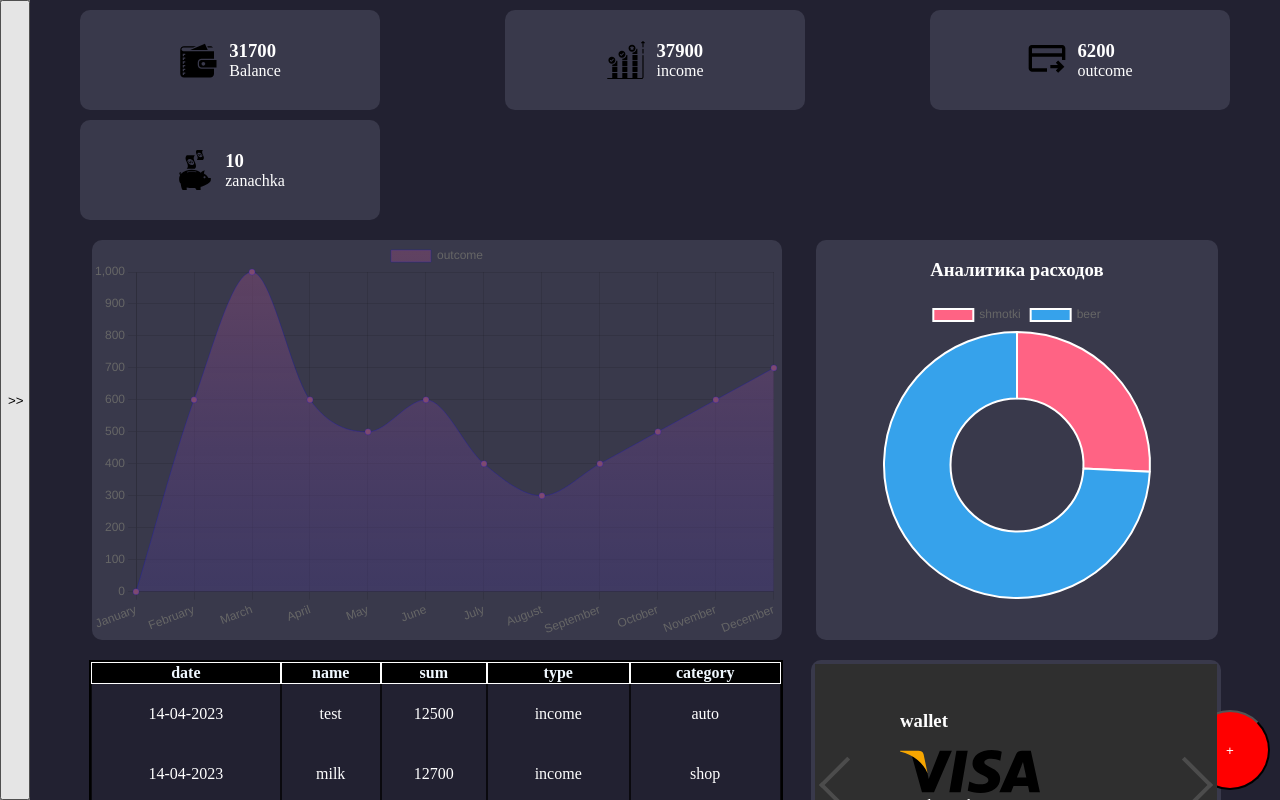
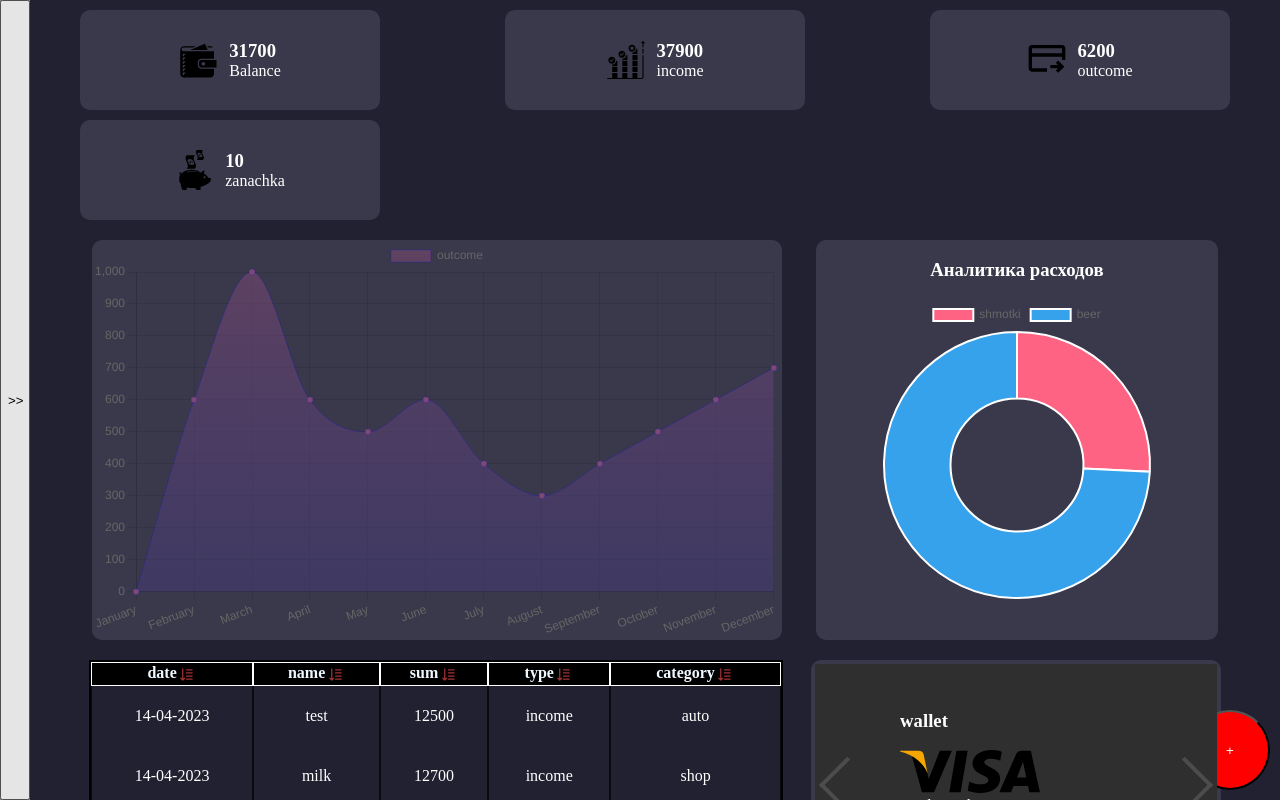
Before and after one commit to shinkar94/myMoney2, a React (Vite) app: page /homepage in a window 1280 px wide. Shown: the top 800 px of the page. Built offline with nearby package versions, Linux system fonts and the light colour scheme.

Commit message:
add new button table + new headerComponent

```diff
--- a/src/App.tsx
+++ b/src/App.tsx
@@ -9,7 +9,6 @@ import {useState} from "react";
 
 function App() {
     const state = useAppSelector(state => state.allState)
-    const [onBlur, setOnBlur] = useState<boolean>(false)
 
     const sum = (type: string) => {
         return state.filter(item =>
--- /dev/null
+++ b/src/component/Calendar/Calendar.tsx
@@ -0,0 +1,9 @@
+import React from 'react';
+
+export const Calendar = () => {
+    return (
+        <div>
+            123
+        </div>
+    );
+};
--- a/src/component/Content/Content.tsx
+++ b/src/component/Content/Content.tsx
@@ -9,6 +9,7 @@ import {JobApplication} from "./JobApplication/JobApplication";
 import {OperationsType} from "../../Reducer/allStateReducer";
 import {Navigate, Route, Routes} from 'react-router-dom';
 import {Error404} from '../common/Error';
+import {Calendar} from "../Calendar/Calendar";
 
 type ContentType = {
     totalIncome: number
@@ -19,16 +20,17 @@ export const Content: React.FC<ContentType> = (props) => {
     const {totalIncome, totalOutcome} = props
     return (
         <StContent>
-            <TopAnalyticsCard>
-                <JobApplication img={walletIcon} value={totalIncome - totalOutcome} name={"Balance"}/>
-                <JobApplication img={incomeIcon} value={totalIncome} name={"income"}/>
-                <JobApplication img={outcomeIcon} value={totalOutcome} name={"outcome"}/>
-                <JobApplication img={pigIcon} value={10} name={"zanachka"}/>
-            </TopAnalyticsCard>
+            {/*<TopAnalyticsCard>*/}
+            {/*    <JobApplication img={walletIcon} value={totalIncome - totalOutcome} name={"Balance"}/>*/}
+            {/*    <JobApplication img={incomeIcon} value={totalIncome} name={"income"}/>*/}
+            {/*    <JobApplication img={outcomeIcon} value={totalOutcome} name={"outcome"}/>*/}
+            {/*    <JobApplication img={pigIcon} value={10} name={"zanachka"}/>*/}
+            {/*</TopAnalyticsCard>*/}
             <Main>
                 <Routes>
                     {/*тут route*/}
-                    <Route path={'/homepage'} element={<HomePage totalOutcome={totalOutcome}/>}/>
+                    <Route path={'/homepage'} element={<HomePage totalIncome={totalIncome} totalOutcome={totalOutcome}/>}/>
+                    <Route path={'/calendar'} element={<Calendar/>}/>
                     <Route path={'/'} element={<Navigate to={'/homepage'}/>}/>
                     <Route path={'/*'} element={<Error404/>}/>
                 </Routes>
--- a/src/component/Content/HomePage/HomeContent/TableOperations/TableOperations.tsx
+++ b/src/component/Content/HomePage/HomeContent/TableOperations/TableOperations.tsx
@@ -1,6 +1,8 @@
 import React from 'react';
 import {useAppSelector} from "../../../../../Hok/useAppSelector";
 import styled from "styled-components";
+import filterDown from "../../../../../img/filterDown.svg"
+import filterUp from "../../../../../img/filterUp.svg"
 
 export const TableOperations = () => {
     const state = useAppSelector(state => state.allState)
@@ -9,11 +11,41 @@ export const TableOperations = () => {
             <Table>
                 <thead>
                 <tr>
-                <th>date</th>
-                <th>name</th>
-                <th>sum</th>
-                <th>type</th>
-                <th>category</th>
+                    <th>
+                        <div>
+                            date
+                            <button>
+                            </button>
+                        </div>
+                    </th>
+                    <th>
+                        <div>
+                            name
+                            <button>
+                            </button>
+                        </div>
+                    </th>
+                    <th>
+                        <div>
+                            sum
+                            <button>
+                            </button>
+                        </div>
+                    </th>
+                    <th>
+                        <div>
+                            type
+                            <button>
+                            </button>
+                        </div>
+                    </th>
+                    <th>
+                        <div>
+                            category
+                            <button>
+                            </button>
+                        </div>
+                    </th>
                 </tr>
                 </thead>
                 <tbody>
@@ -56,6 +88,23 @@ const Table = styled.table`
 
     & tr th {
       border: 1px solid white;
+
+      & div {
+        display: flex;
+        justify-content: center;
+
+        & button {
+          background-image: url(${filterDown});
+          background-repeat: no-repeat;
+          background-position: center;
+          background-size: 15px;
+          background-color: transparent;
+          border: none;
+          padding: 10px 10px;
+          cursor: pointer;
+        }
+      }
+
     }
   }
 
--- a/src/component/Content/HomePage/HomePage.tsx
+++ b/src/component/Content/HomePage/HomePage.tsx
@@ -5,17 +5,20 @@ import {TableOperations} from "./HomeContent/TableOperations/TableOperations";
 import {RightDiagrams} from "./HomeContent/RightDiagrams/RightDiagrams";
 import {useAppSelector} from "../../../Hok/useAppSelector";
 import {HomeContent} from "./HomeContent/HomeContent";
+import {TopCard} from "../../TopCard/TopCard";
 
 
 type HomePageType = {
     totalOutcome: number
+    totalIncome: number
 }
 
-export const HomePage: React.FC<HomePageType> = ({totalOutcome}) => {
+export const HomePage: React.FC<HomePageType> = ({totalOutcome,totalIncome}) => {
     const helper = useAppSelector(state=> state.helper)
     console.log(helper)
     return (
         <HomePageWrapper>
+            <TopCard totalOutcome={totalOutcome} totalIncome={totalIncome}/>
             <HomeContent totalOutcome={totalOutcome}/>
             {(helper.statusAddBtn || helper.statusBarBtn) && <div className="shadowBlock"></div> }
         </HomePageWrapper>
@@ -23,7 +26,7 @@ export const HomePage: React.FC<HomePageType> = ({totalOutcome}) => {
 };
 
 const HomePageWrapper = styled.div`
-  padding: 20px 0;
+  padding: 0px 0;
   .shadowBlock {
     position: absolute;
     top: 0;
--- a/src/component/SideBar/SideBar.tsx
+++ b/src/component/SideBar/SideBar.tsx
@@ -16,11 +16,10 @@ export const SideBar = () => {
         setNavWindow(!navWindow)
         dispatch(onBlurAC('sideBarBtn'))
     }
-    console.log(stateOnBlur.onBlur)
     return (
         <Nav navWindow={navWindow}>
             <NavLink to={'/'}> HOME-PAGE </NavLink>
-            <NavLink to={'/'}> CALENDAR </NavLink>
+            <NavLink to={'/calendar'}> CALENDAR </NavLink>
             <NavLink to={'/'}> ГРВФИКИ </NavLink>
             <NavLink to={'/'}> КАТЕГОРИИ </NavLink>
             <NavLink to={'/'}> РЕГУЛЯРНЫЕ ПЛАТЕЖИ </NavLink>
--- /dev/null
+++ b/src/component/TopCard/TopCard.tsx
@@ -0,0 +1,34 @@
+import React, {FC} from 'react';
+import {JobApplication} from "../Content/JobApplication/JobApplication";
+import walletIcon from "../../img/wallet.svg";
+import incomeIcon from "../../img/income.svg";
+import outcomeIcon from "../../img/outcome.svg";
+import pigIcon from "../../img/pig.svg";
+import styled from "styled-components";
+
+
+type PropsType = {
+    totalIncome: number
+    totalOutcome: number
+}
+export const TopCard: FC<PropsType> = (props) => {
+    const {totalIncome, totalOutcome} = props
+
+    return (
+        <TopAnalyticsCard>
+            <JobApplication img={walletIcon} value={totalIncome - totalOutcome} name={"Balance"}/>
+            <JobApplication img={incomeIcon} value={totalIncome} name={"income"}/>
+            <JobApplication img={outcomeIcon} value={totalOutcome} name={"outcome"}/>
+            <JobApplication img={pigIcon} value={10} name={"zanachka"}/>
+        </TopAnalyticsCard>
+    );
+};
+
+const TopAnalyticsCard = styled.div`
+  margin-bottom: 20px;
+  color: white;
+  display: flex;
+  flex-wrap: wrap;
+  gap: 10px;
+  justify-content: space-between;
+`
```
Also changed, not shown: src/img/filterDown.svg (added), src/img/filterUp.svg (added). Lines whose indentation alone changed are shown as unchanged.
